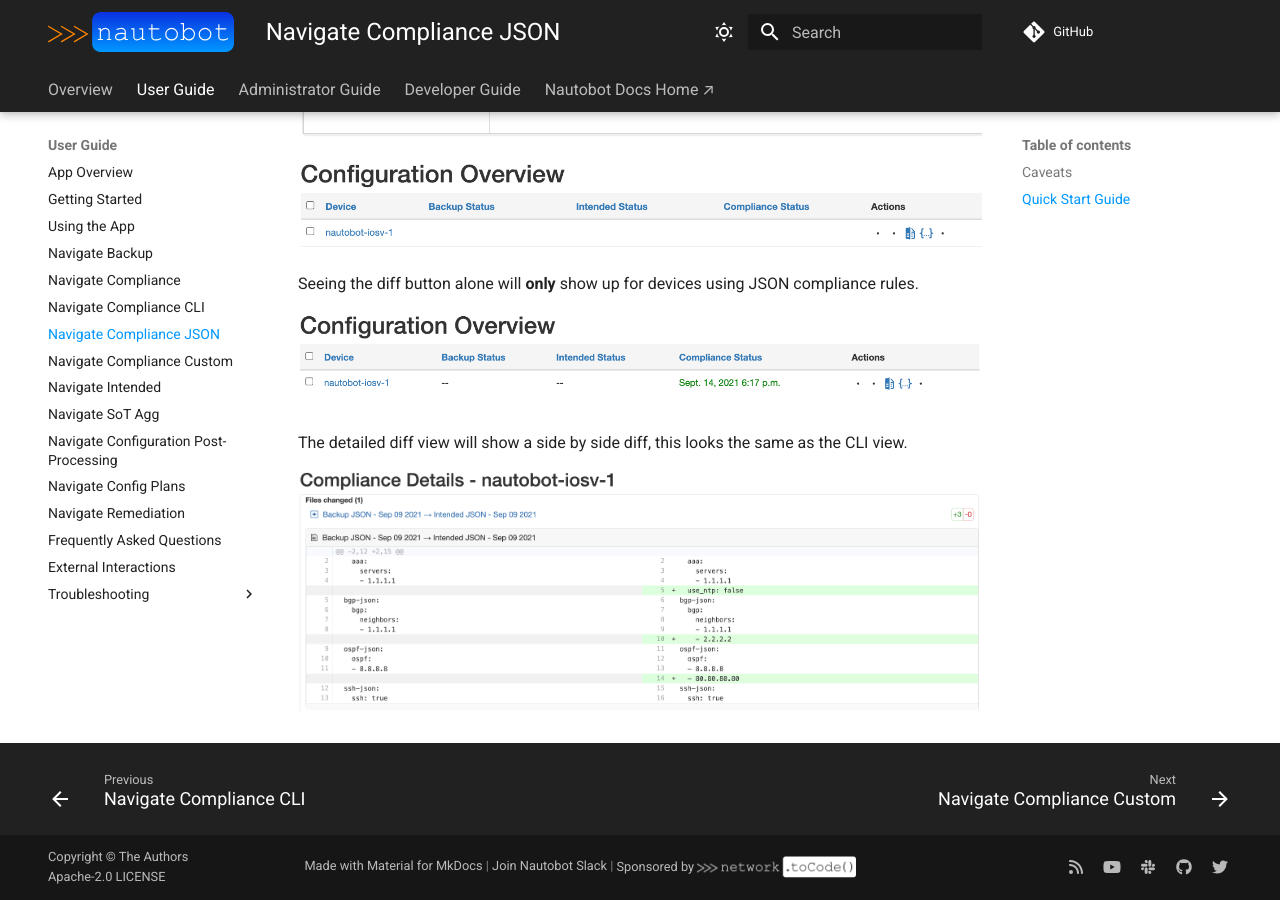
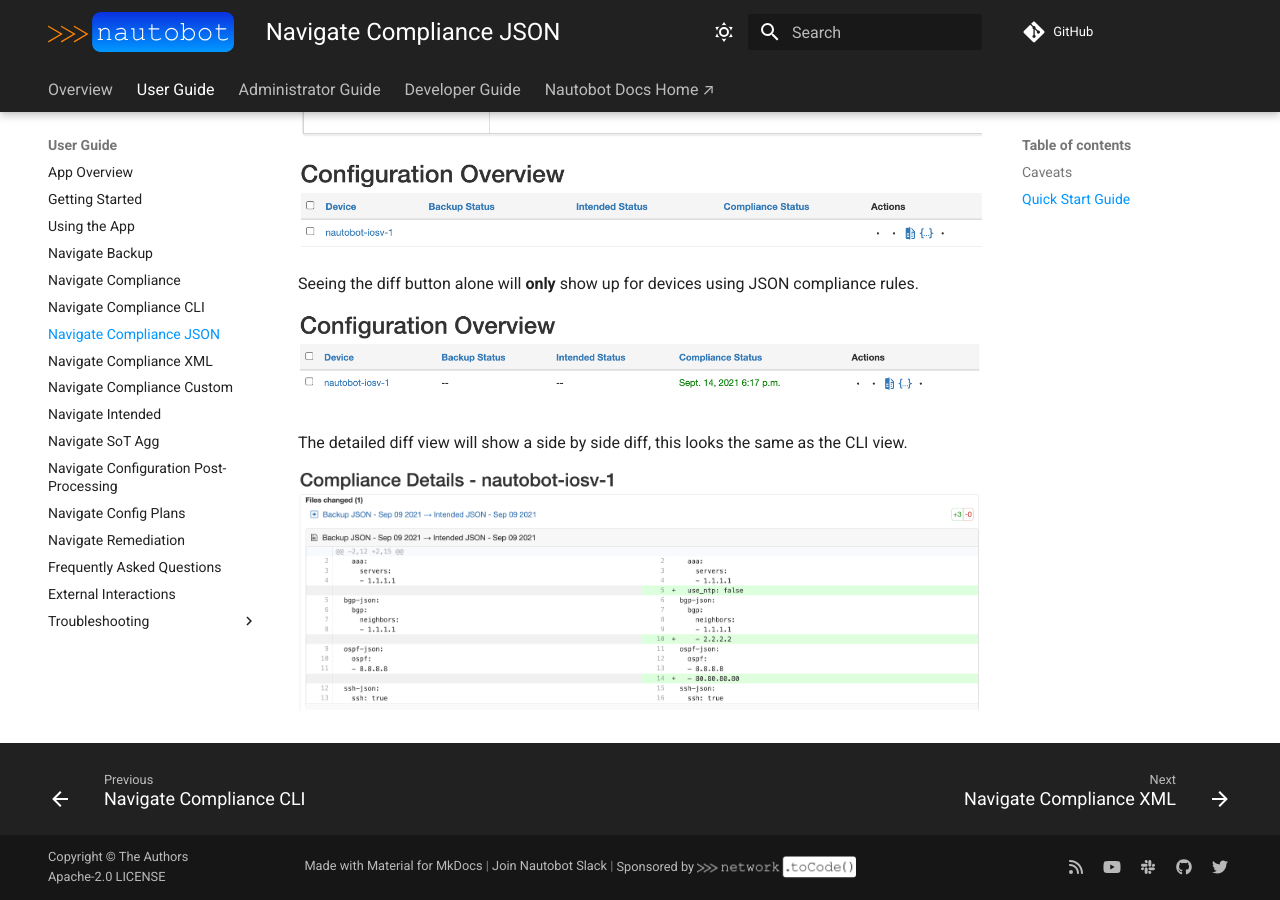
Before and after one commit to nautobot/nautobot-app-golden-config, an MkDocs documentation site: the page built from docs/user/app_feature_compliancejson.md, in a window 1280 px wide and 900 px high, scrolled down 2996 px. Built offline with MkDocs 1.6.1 and Material for MkDocs 9.7.7, drawn with Linux system fonts in a browser that asks for light colours; comment, search, counter and statistics services are not loaded; some of the changed lines change nothing that is shown.

Commit message:
Updates navigation.

```diff
--- a/mkdocs.yml
+++ b/mkdocs.yml
@@ -110,6 +110,7 @@
       - Navigate Compliance: "user/app_feature_compliance.md"
       - Navigate Compliance CLI: "user/app_feature_compliancecli.md"
       - Navigate Compliance JSON: "user/app_feature_compliancejson.md"
+      - Navigate Compliance XML: "user/app_feature_compliancexml.md"
       - Navigate Compliance Custom: "user/app_feature_compliancecustom.md"
       - Navigate Intended: "user/app_feature_intended.md"
       - Navigate SoT Agg: "user/app_feature_sotagg.md"
@@ -163,6 +164,7 @@
       - Migrating To v2: "admin/migrating_to_v2.md"
       - Release Notes:
           - "admin/release_notes/index.md"
+          - v2.1: "admin/release_notes/version_2.1.md"
           - v2.0: "admin/release_notes/version_2.0.md"
           - v1.6: "admin/release_notes/version_1.6.md"
           - v1.5: "admin/release_notes/version_1.5.md"
```
